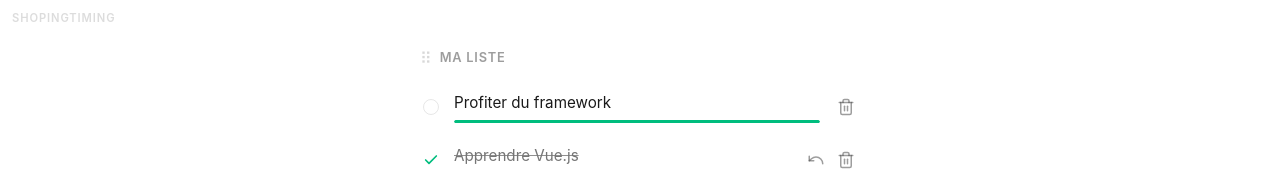
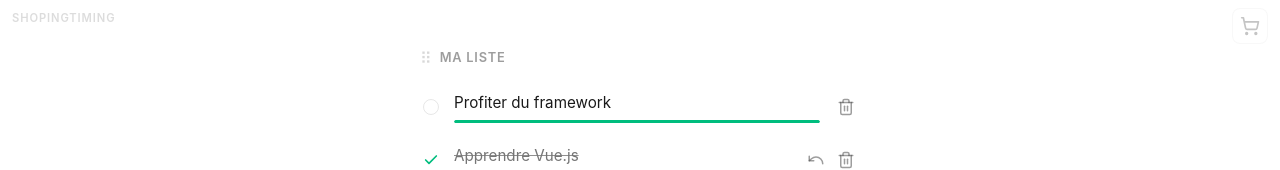
Before and after one commit to CyrilDenoyelle/shoping-timing, a Vue app: page / in a window 1280 px wide. Shown: the top 170 px of the page. Built offline with nearby package versions, Linux system fonts and the light colour scheme.

Commit message:
Add shopping mode toggle functionality with cart icon in App.vue

```diff
--- a/src/App.vue
+++ b/src/App.vue
@@ -1,9 +1,21 @@
 <script setup>
 import TodoList from './components/TodoList.vue'
+import IconCart from './components/icons/IconCart.vue'
+import { useTodoStorage } from './composables/useTodoStorage'
+
+const { shoppingMode, toggleShoppingMode } = useTodoStorage()
 </script>
 
 <template>
   <span class="app-label">ShopingTiming</span>
+  <button
+    class="cart-toggle"
+    :class="{ active: shoppingMode }"
+    aria-label="Mode courses"
+    @click="toggleShoppingMode"
+  >
+    <IconCart />
+  </button>
   <main>
     <TodoList />
   </main>
@@ -23,4 +35,35 @@ import TodoList from './components/TodoList.vue'
   pointer-events: none;
   z-index: 10;
 }
+
+.cart-toggle {
+  position: fixed;
+  top: 0.5rem;
+  right: 0.75rem;
+  z-index: 10;
+  display: flex;
+  align-items: center;
+  justify-content: center;
+  width: 36px;
+  height: 36px;
+  border: 1px solid var(--color-border);
+  border-radius: 8px;
+  background: var(--color-background);
+  color: var(--color-text-muted);
+  cursor: pointer;
+  opacity: 0.6;
+  transition: all 0.3s;
+}
+
+.cart-toggle:hover {
+  opacity: 1;
+  border-color: var(--color-border-hover);
+}
+
+.cart-toggle.active {
+  opacity: 1;
+  color: var(--accent);
+  border-color: transparent;
+  background: transparent;
+}
 </style>
--- /dev/null
+++ b/src/components/icons/IconCart.vue
@@ -0,0 +1,8 @@
+<template>
+  <svg width="20" height="20" viewBox="0 0 24 24" fill="none"
+    stroke="currentColor" stroke-width="2" stroke-linecap="round" stroke-linejoin="round">
+    <circle cx="8" cy="21" r="1" />
+    <circle cx="19" cy="21" r="1" />
+    <path d="M2.05 2.05h2l2.66 12.42a2 2 0 0 0 2 1.58h9.78a2 2 0 0 0 1.95-1.57l1.65-7.43H5.12" />
+  </svg>
+</template>
--- a/src/composables/useTodoStorage.js
+++ b/src/composables/useTodoStorage.js
@@ -22,7 +22,7 @@ function computeAverageIntervalMs(todo) {
   if (timings.length < 2) return Infinity
   const intervals = timings
     .map((t, i, arr) => i === 0 ? undefined : t[1] - arr[i - 1][1])
-    .slice(1) // remove the first undefined
+    .slice(1)
     .filter((i) => !Number.isNaN(i))
   if (intervals.length === 0) return Infinity
   return intervals.reduce((a, b) => a + b, 0) / intervals.length
@@ -93,7 +93,13 @@ function generateId() {
   return Date.now().toString(36) + Math.random().toString(36).slice(2)
 }
 
+// Shared singleton state
+const shoppingMode = ref(false)
+let instance = null
+
 export function useTodoStorage(storage = localStorage) {
+  if (instance) return instance
+
   const stored = loadFromStorage(storage)
   const lists = ref(stored ?? defaultLists)
   const activeListId = ref(lists.value[0]?.id ?? null)
@@ -214,7 +220,7 @@ export function useTodoStorage(storage = localStorage) {
   onMounted(() => {
     tickInterval = setInterval(() => {
       now.value = Date.now()
-    }, 1000 * 60) // 1 minute
+    }, 1000 * 60)
   })
 
   onUnmounted(() => {
@@ -252,16 +258,30 @@ export function useTodoStorage(storage = localStorage) {
         })),
       }
     })
+    if (!shoppingMode.value) return mapped
     return mapped.sort((a, b) => {
       if (a.hasUnchecked === b.hasUnchecked) return 0
       return a.hasUnchecked ? -1 : 1
     })
   })
 
-  return {
+  const hasAnyUnchecked = computed(() =>
+    lists.value.some((l) => l.todos.some((t) => !t.done))
+  )
+
+  watch(hasAnyUnchecked, (value) => {
+    if (!value) shoppingMode.value = false
+  })
+
+  const toggleShoppingMode = () => {
+    shoppingMode.value = !shoppingMode.value
+  }
+
+  instance = {
     lists,
     activeListId,
     activeList,
+    shoppingMode,
     displayTodos,
     displayLists,
     addList,
@@ -274,5 +294,8 @@ export function useTodoStorage(storage = localStorage) {
     removeTodo,
     renameTodo,
     undoLastTiming,
+    toggleShoppingMode,
   }
+
+  return instance
 }
```
